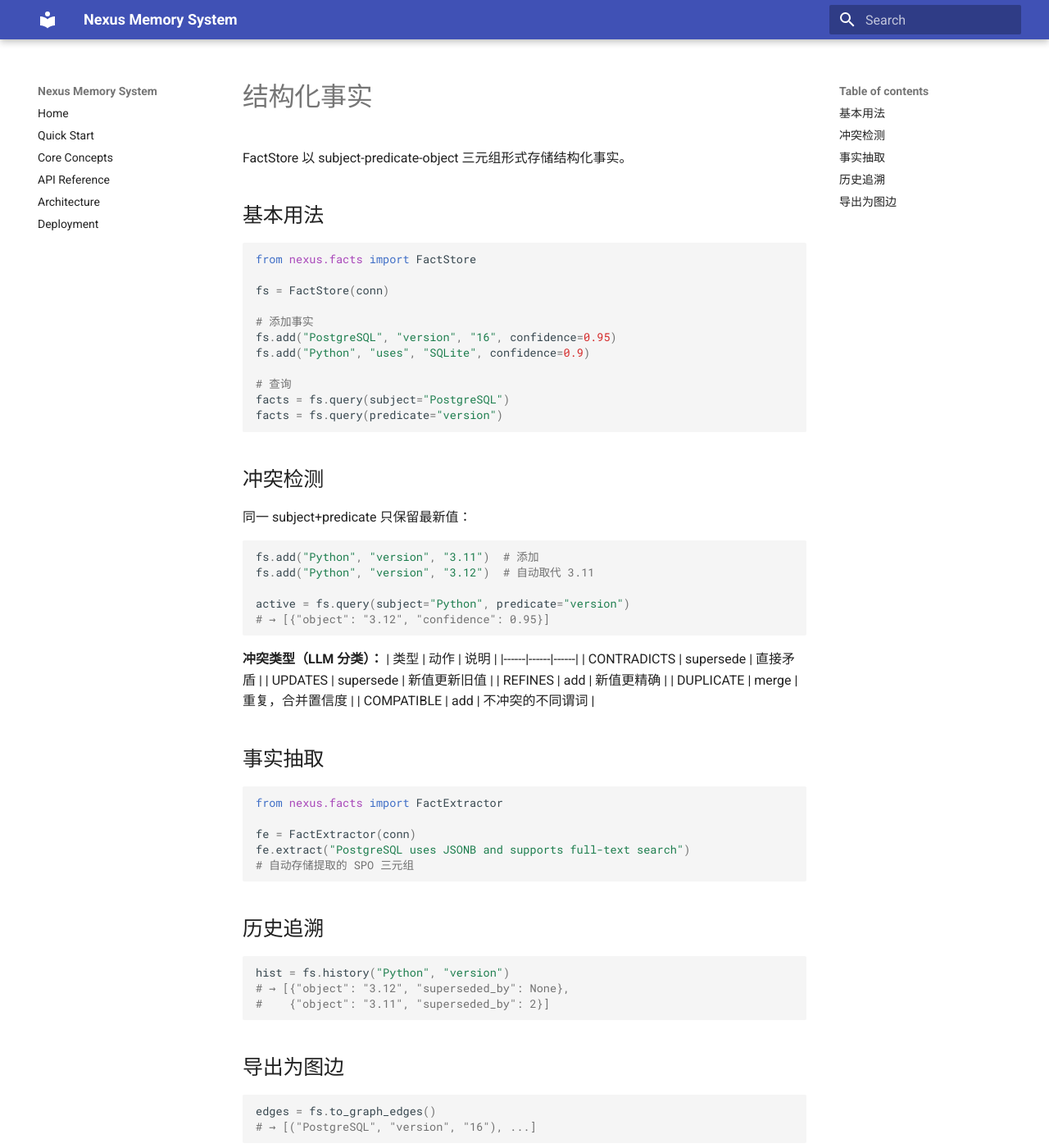
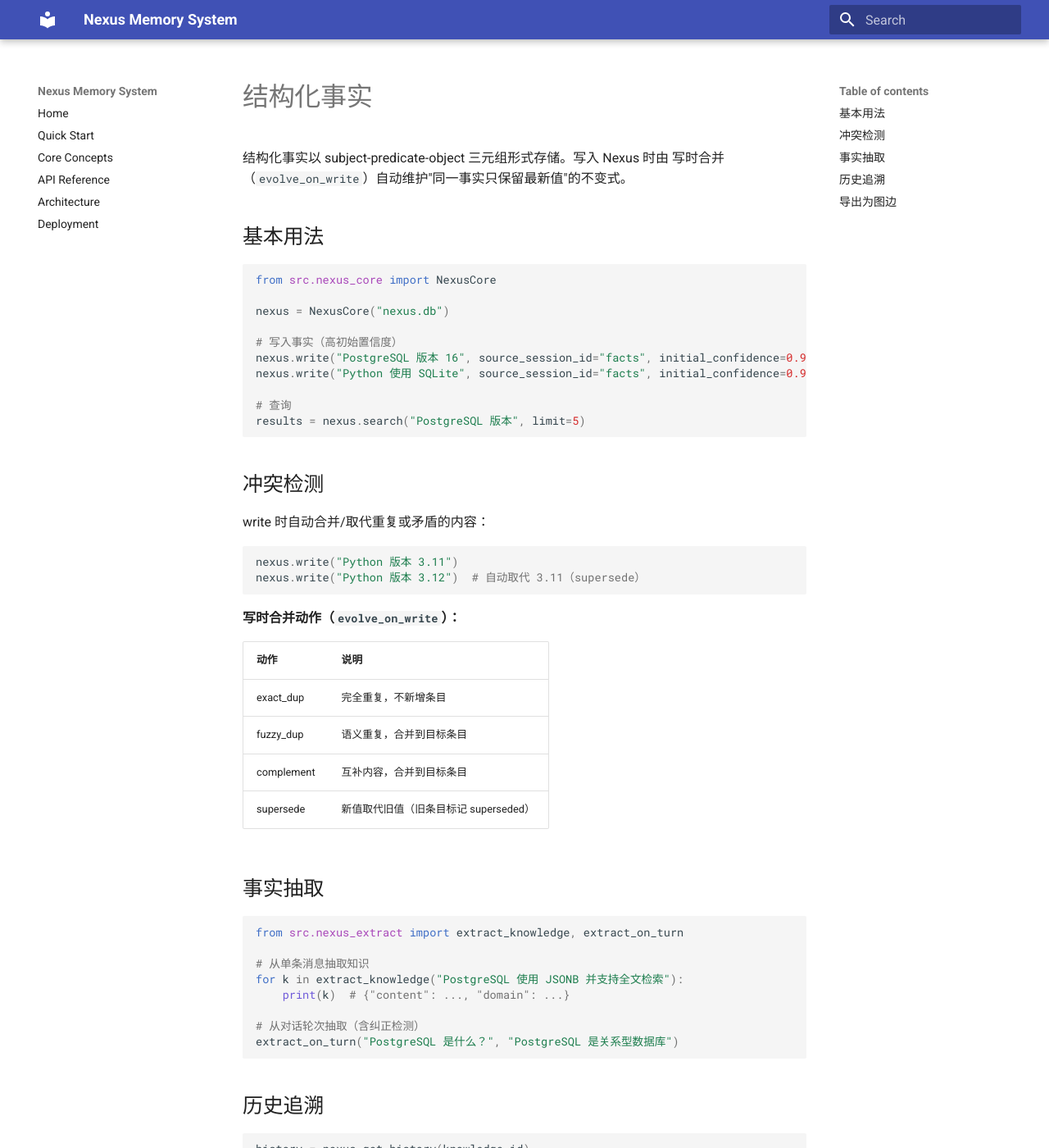
Before and after one commit to chuf-China/nexus-memory, an MkDocs documentation site: the page built from docs/concepts/facts.md, in a window 1280 px wide and 1400 px high. Shown: the whole window at 82% size. Built offline with MkDocs 1.6.1 and Material for MkDocs 9.7.7, drawn with Linux system fonts in a browser that asks for light colours; some of the changed text lies outside the part shown.

Commit message:
docs: 对齐 api_reference/architecture/facts 与实际 API，修复剩余坏 badge
- docs/api_reference.md: 删除虚构 API（NexusCore() 无参、get_stats、
  register_hook、domain_filter、source/confidence 参数），write/search/
  consolidate/feedback 示例与真实签名对齐；返回结构按实际字段
  （domain_scores/layer）；六域列表与代码一致（behavior/strategy/rule/raw_fact）
- docs/concepts/facts.md: 虚构 FactStore/FactExtractor（不存在）→
  重写为真实 API（NexusCore.write + extract_knowledge + 写时合并动作
  exact_dup/fuzzy_dup/complement/supersede）
- docs/architecture.md: 延迟数字对齐 benchmark 实测（20ms → 64ms）
- docs/optimization-plan.md: python-package.yml 坏 badge → nexus-ci.yml
- article-comparison.md: write 示例对齐签名
- src/nexus_core.py: docstring 示例对齐

Co-Authored-By: Claude <noreply@anthropic.com>

````diff
--- a/docs/concepts/facts.md
+++ b/docs/concepts/facts.md
@@ -1,65 +1,66 @@
 # 结构化事实
 
-FactStore 以 subject-predicate-object 三元组形式存储结构化事实。
+结构化事实以 subject-predicate-object 三元组形式存储。写入 Nexus 时由
+写时合并（`evolve_on_write`）自动维护"同一事实只保留最新值"的不变式。
 
 ## 基本用法
 
 ```python
-from nexus.facts import FactStore
+from src.nexus_core import NexusCore
 
-fs = FactStore(conn)
+nexus = NexusCore("nexus.db")
 
-# 添加事实
-fs.add("PostgreSQL", "version", "16", confidence=0.95)
-fs.add("Python", "uses", "SQLite", confidence=0.9)
+# 写入事实（高初始置信度）
+nexus.write("PostgreSQL 版本 16", source_session_id="facts", initial_confidence=0.95)
+nexus.write("Python 使用 SQLite", source_session_id="facts", initial_confidence=0.9)
 
 # 查询
-facts = fs.query(subject="PostgreSQL")
-facts = fs.query(predicate="version")
+results = nexus.search("PostgreSQL 版本", limit=5)
 ```
 
 ## 冲突检测
 
-同一 subject+predicate 只保留最新值：
+write 时自动合并/取代重复或矛盾的内容：
 
 ```python
-fs.add("Python", "version", "3.11")  # 添加
-fs.add("Python", "version", "3.12")  # 自动取代 3.11
-
-active = fs.query(subject="Python", predicate="version")
-# → [{"object": "3.12", "confidence": 0.95}]
+nexus.write("Python 版本 3.11")
+nexus.write("Python 版本 3.12")  # 自动取代 3.11（supersede）
 ```
 
-**冲突类型（LLM 分类）：**
-| 类型 | 动作 | 说明 |
-|------|------|------|
-| CONTRADICTS | supersede | 直接矛盾 |
-| UPDATES | supersede | 新值更新旧值 |
-| REFINES | add | 新值更精确 |
-| DUPLICATE | merge | 重复，合并置信度 |
-| COMPATIBLE | add | 不冲突的不同谓词 |
+**写时合并动作（`evolve_on_write`）：**
+
+| 动作 | 说明 |
+|------|------|
+| exact_dup | 完全重复，不新增条目 |
+| fuzzy_dup | 语义重复，合并到目标条目 |
+| complement | 互补内容，合并到目标条目 |
+| supersede | 新值取代旧值（旧条目标记 superseded） |
 
 ## 事实抽取
 
 ```python
-from nexus.facts import FactExtractor
+from src.nexus_extract import extract_knowledge, extract_on_turn
 
-fe = FactExtractor(conn)
-fe.extract("PostgreSQL uses JSONB and supports full-text search")
-# 自动存储提取的 SPO 三元组
+# 从单条消息抽取知识
+for k in extract_knowledge("PostgreSQL 使用 JSONB 并支持全文检索"):
+    print(k)  # {"content": ..., "domain": ...}
+
+# 从对话轮次抽取（含纠正检测）
+extract_on_turn("PostgreSQL 是什么？", "PostgreSQL 是关系型数据库")
 ```
 
 ## 历史追溯
 
 ```python
-hist = fs.history("Python", "version")
-# → [{"object": "3.12", "superseded_by": None},
-#    {"object": "3.11", "superseded_by": 2}]
+history = nexus.get_history(knowledge_id)
+# → [{"changed_at": ..., "note": "superseded ..."}, ...]
 ```
 
 ## 导出为图边
 
 ```python
-edges = fs.to_graph_edges()
-# → [("PostgreSQL", "version", "16"), ...]
+from src.nexus_graph import EntityGraph
+
+eg = EntityGraph(conn)  # conn = sqlite3 connection
+edges = eg.search_by_graph("PostgreSQL")  # 实体关系遍历
 ```
````
Also changed, not shown: article-comparison.md (+1 -1 lines), docs/api_reference.md (+36 -63 lines), docs/architecture.md (+2 -2 lines), docs/optimization-plan.md (+1 -1 lines), 1 other file.
